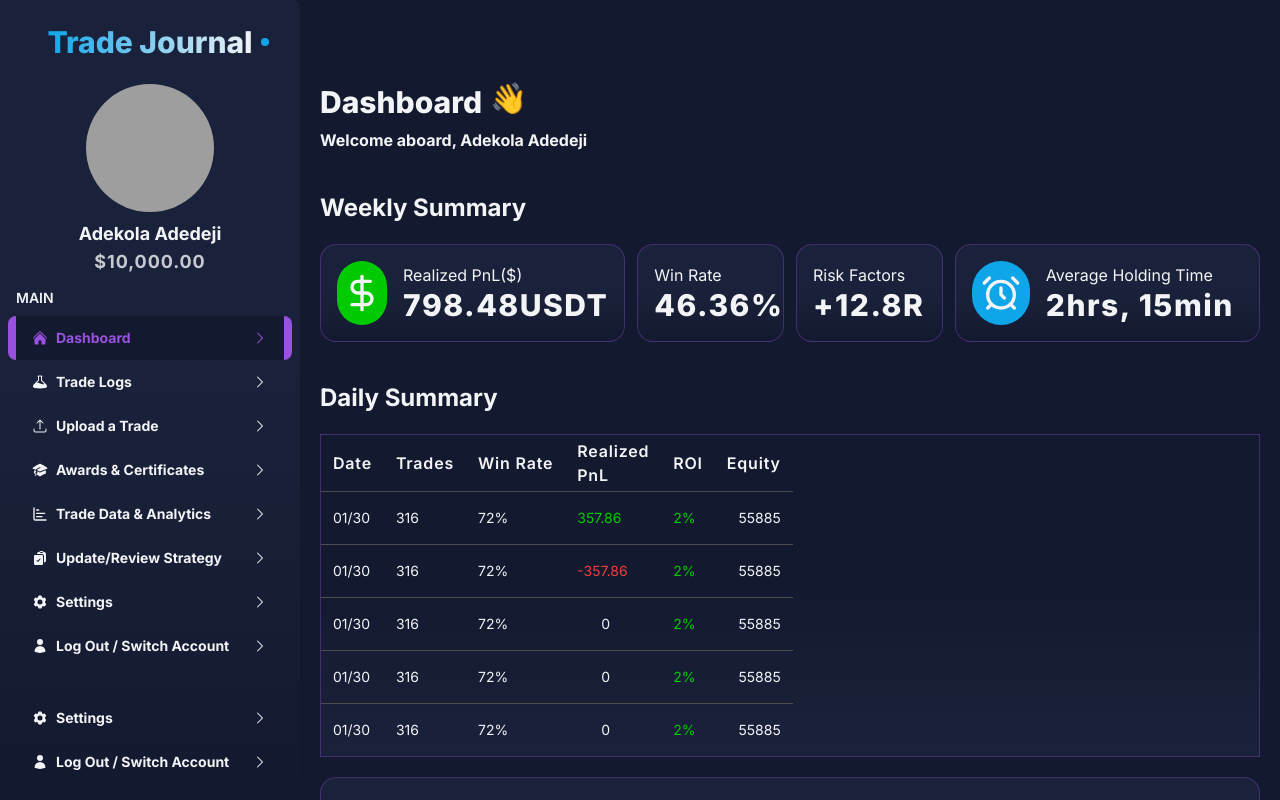
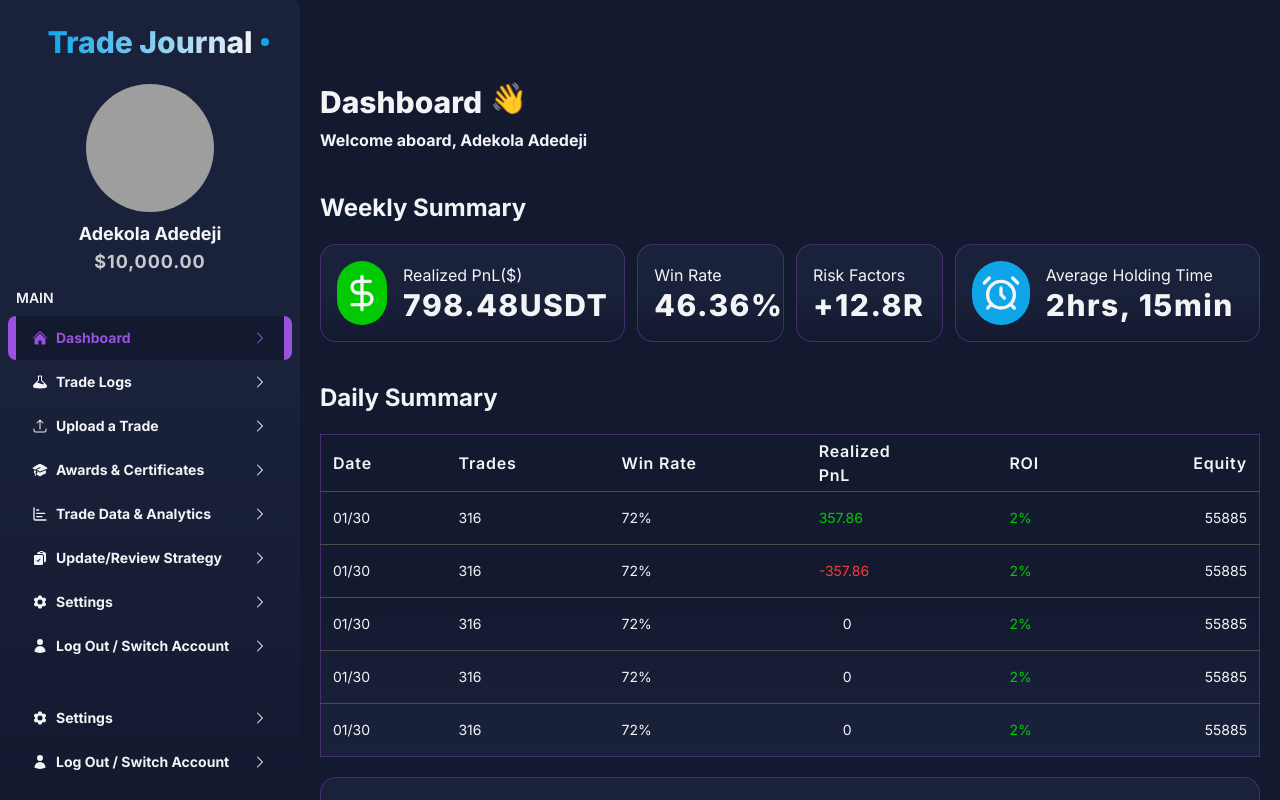
Before and after one commit to ad3kola/Trade-Journal, a Next.js app: page / in a window 1280 px wide. Built offline with nearby package versions, Linux system fonts and the light colour scheme; grey boxes are pictures that could not be loaded.

Commit message:
react-table

```diff
--- a/app/trade-logs/page.tsx
+++ b/app/trade-logs/page.tsx
@@ -1,3 +1,5 @@
+'use client'
+
 function page() {
   return (
     <main className="p-5 pb-10">
@@ -9,6 +11,7 @@ function page() {
           View and analyze all your past trades with key metrics, filters, and
           insights to refine your strategy
         </h3>
+        {/* <TradeLogs /> */}
       </div>
     </main>
   );
--- a/components/DailySummary.tsx
+++ b/components/DailySummary.tsx
@@ -1,5 +1,8 @@
+"use client";
+
 import { dailySummaryData } from "@/utils/constants";
 import PieChartSummary from "./PieChartSummary";
+;
 
 function DailySummary() {
   return (
@@ -7,13 +10,14 @@ function DailySummary() {
       <h2 className="text-2xl font-bold">Daily Summary</h2>
       <div className="flex flex-col gap-4 mt-3 h-full gap-y-5">
         <table className="w-full gradient-inverse border border-outline_purple ">
-          <div className="overflow-x-scroll scrollbar-hide w-full">
           <thead className="w-full text-base font-semibold tracking-wider">
             <tr className="grid-cols-9 border-b border-[#4c4c4c]">
               <td className="col-span-2 px-3 py-4">Date</td>
               <td className="px-3 py-4">Trades</td>
               <td className="px-3 py-4">Win Rate</td>
-              <td className="col-span-2 px-3 py-\4"><span className="hidden xl:flex">Realized</span> PnL</td>
+              <td className="col-span-2 px-3 py-\4">
+                <span className="hidden xl:flex">Realized</span> PnL
+              </td>
               <td className="px-3 py-4">ROI</td>
               <td className="col-span-2 px-3 py-4 text-right">Equity</td>
             </tr>
@@ -54,7 +58,7 @@ function DailySummary() {
                 </tr>
               )
             )}
-          </tbody></div>
+          </tbody>
         </table>
         <PieChartSummary />
       </div>
--- a/package.json
+++ b/package.json
@@ -21,6 +21,7 @@
     "@radix-ui/react-slot": "^1.1.1",
     "@radix-ui/react-toast": "^1.2.5",
     "@radix-ui/react-tooltip": "^1.1.7",
+    "@tanstack/react-table": "^8.20.6",
     "calendar": "^0.1.1",
     "class-variance-authority": "^0.7.1",
     "clsx": "^2.1.1",
```
Also changed, not shown: 1 other file (tests, documents, lock files or other folders).
